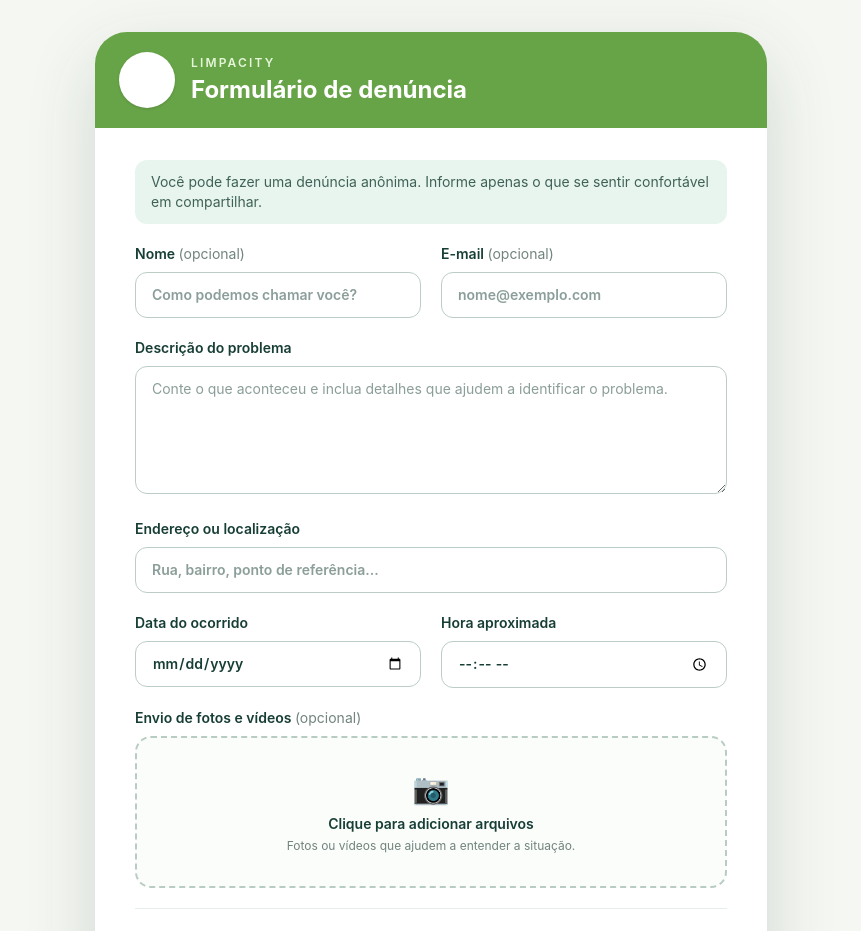
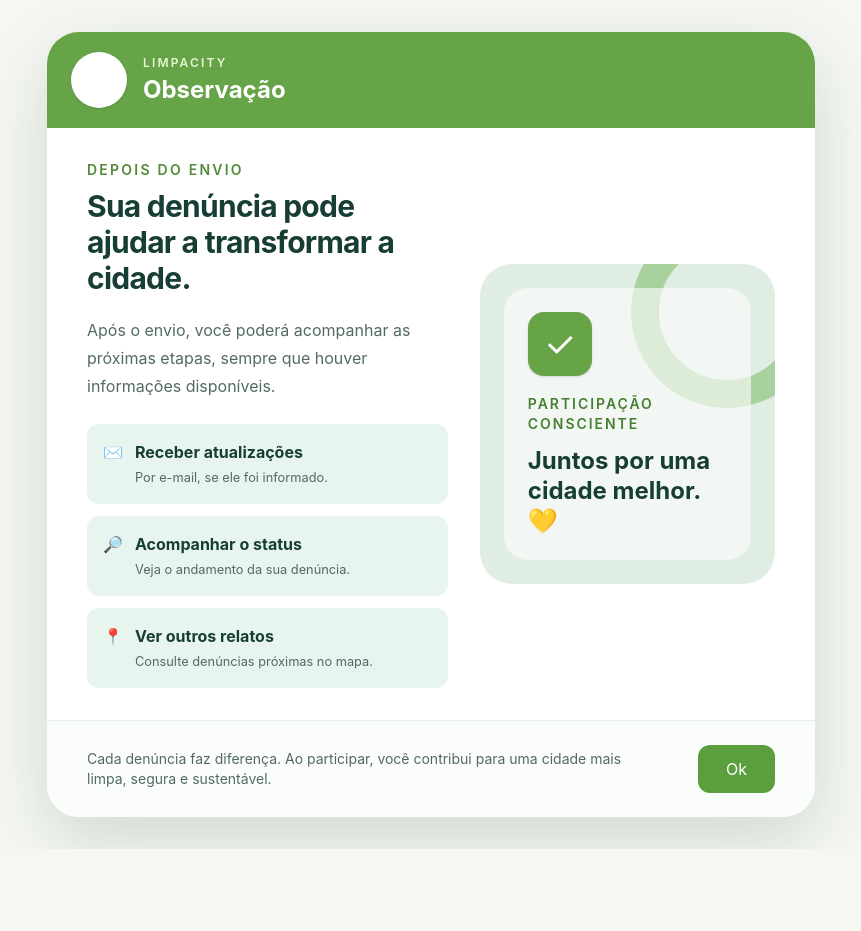
Before and after one commit to marcelinnx03-lgtm/LimpaCity, a React (Vite) app in the folder front/: page / in a window 1280 px wide. Shown: the top 931 px of the page, without its empty margins (209-1070 px from the left). After the commit the page ends 849 px from the top, so only its background shows below. Built offline with nearby package versions, Linux system fonts and the light colour scheme.

Commit message:
feat(front): add report follow-up screen

```diff
--- a/front/src/App.tsx
+++ b/front/src/App.tsx
@@ -1,64 +1,43 @@
-import { useState } from 'react'
-
 function App() {
-  const [files, setFiles] = useState<File[]>([])
-
   return (
     <main className="grid min-h-screen place-items-center bg-[#f5f7f2] p-4 text-[#173e35] sm:p-8">
-      <section className="w-full max-w-2xl overflow-hidden rounded-[2rem] bg-white shadow-[0_24px_70px_rgba(22,63,54,0.16)]">
+      <section className="w-full max-w-3xl overflow-hidden rounded-[2rem] bg-white shadow-[0_24px_70px_rgba(22,63,54,0.16)]">
         <header className="flex items-center gap-4 bg-[#67a347] px-6 py-5 text-white">
           <div className="grid h-14 w-14 shrink-0 place-items-center rounded-full bg-white text-3xl shadow-sm" aria-label="Símbolo de reciclagem">♻</div>
           <div>
             <p className="text-xs font-semibold uppercase tracking-[0.18em] text-[#e5f6d8]">LimpaCity</p>
-            <h1 className="mt-1 text-2xl font-bold leading-tight">Formulário de denúncia</h1>
+            <h1 className="mt-1 text-2xl font-bold leading-tight">Observação</h1>
           </div>
         </header>
 
-        <form className="space-y-5 px-6 py-8 sm:px-10" onSubmit={(event) => event.preventDefault()}>
-          <p className="rounded-xl bg-[#e8f5ef] px-4 py-3 text-sm leading-5 text-[#3f6256]">Você pode fazer uma denúncia anônima. Informe apenas o que se sentir confortável em compartilhar.</p>
+        <div className="grid gap-8 px-6 py-8 sm:px-10 lg:grid-cols-[1.1fr_0.9fr] lg:items-center">
+          <article>
+            <p className="text-sm font-semibold uppercase tracking-[0.16em] text-[#528b38]">Depois do envio</p>
+            <h2 className="mt-2 text-3xl font-bold tracking-tight">Sua denúncia pode ajudar a transformar a cidade.</h2>
+            <p className="mt-5 leading-7 text-[#526a61]">Após o envio, você poderá acompanhar as próximas etapas, sempre que houver informações disponíveis.</p>
+            <ul className="mt-6 grid gap-3">
+              <li className="flex gap-3 rounded-xl bg-[#e8f5ef] p-4"><span aria-hidden="true">✉️</span><span><strong>Receber atualizações</strong><br /><small className="text-[#526a61]">Por e-mail, se ele foi informado.</small></span></li>
+              <li className="flex gap-3 rounded-xl bg-[#e8f5ef] p-4"><span aria-hidden="true">🔎</span><span><strong>Acompanhar o status</strong><br /><small className="text-[#526a61]">Veja o andamento da sua denúncia.</small></span></li>
+              <li className="flex gap-3 rounded-xl bg-[#e8f5ef] p-4"><span aria-hidden="true">📍</span><span><strong>Ver outros relatos</strong><br /><small className="text-[#526a61]">Consulte denúncias próximas no mapa.</small></span></li>
+            </ul>
+          </article>
 
-          <div className="grid gap-5 sm:grid-cols-2">
-            <label className="block text-sm font-semibold" htmlFor="name">Nome <span className="font-normal text-[#71847d]">(opcional)</span>
-              <input id="name" className="mt-2 w-full rounded-xl border border-[#bbcdc5] px-4 py-3 font-normal outline-none transition focus:border-[#5b9e3e] focus:ring-2 focus:ring-[#b9e1a6]" placeholder="Como podemos chamar você?" type="text" />
-            </label>
-            <label className="block text-sm font-semibold" htmlFor="email">E-mail <span className="font-normal text-[#71847d]">(opcional)</span>
-              <input id="email" className="mt-2 w-full rounded-xl border border-[#bbcdc5] px-4 py-3 font-normal outline-none transition focus:border-[#5b9e3e] focus:ring-2 focus:ring-[#b9e1a6]" placeholder="nome@exemplo.com" type="email" />
-            </label>
-          </div>
+          <aside className="relative min-h-80 overflow-hidden rounded-[2rem] bg-[#e0ede2] p-6">
+            <div className="absolute -right-12 -top-12 h-48 w-48 rounded-full border-[28px] border-[#75b65a]/50" />
+            <div className="relative flex min-h-68 flex-col justify-between rounded-3xl bg-white/60 p-6">
+              <div className="grid h-16 w-16 place-items-center rounded-2xl bg-[#67a347] text-4xl text-white shadow-sm" aria-hidden="true">✓</div>
+              <div>
+                <p className="text-sm font-semibold uppercase tracking-[0.14em] text-[#477f32]">Participação consciente</p>
+                <p className="mt-3 text-2xl font-bold leading-tight">Juntos por uma cidade melhor. 💛</p>
+              </div>
+            </div>
+          </aside>
+        </div>
 
-          <label className="block text-sm font-semibold" htmlFor="description">Descrição do problema
-            <textarea id="description" className="mt-2 min-h-32 w-full resize-y rounded-xl border border-[#bbcdc5] px-4 py-3 font-normal outline-none transition focus:border-[#5b9e3e] focus:ring-2 focus:ring-[#b9e1a6]" placeholder="Conte o que aconteceu e inclua detalhes que ajudem a identificar o problema." />
-          </label>
-
-          <label className="block text-sm font-semibold" htmlFor="address">Endereço ou localização
-            <input id="address" className="mt-2 w-full rounded-xl border border-[#bbcdc5] px-4 py-3 font-normal outline-none transition focus:border-[#5b9e3e] focus:ring-2 focus:ring-[#b9e1a6]" placeholder="Rua, bairro, ponto de referência..." type="text" />
-          </label>
-
-          <div className="grid gap-5 sm:grid-cols-2">
-            <label className="block text-sm font-semibold" htmlFor="date">Data do ocorrido
-              <input id="date" className="mt-2 w-full rounded-xl border border-[#bbcdc5] px-4 py-3 font-normal outline-none transition focus:border-[#5b9e3e] focus:ring-2 focus:ring-[#b9e1a6]" type="date" />
-            </label>
-            <label className="block text-sm font-semibold" htmlFor="time">Hora aproximada
-              <input id="time" className="mt-2 w-full rounded-xl border border-[#bbcdc5] px-4 py-3 font-normal outline-none transition focus:border-[#5b9e3e] focus:ring-2 focus:ring-[#b9e1a6]" type="time" />
-            </label>
-          </div>
-
-          <div>
-            <p className="text-sm font-semibold">Envio de fotos e vídeos <span className="font-normal text-[#71847d]">(opcional)</span></p>
-            <label className="mt-2 flex cursor-pointer flex-col items-center justify-center rounded-2xl border-2 border-dashed border-[#b8ccc3] bg-[#fbfdfb] px-5 py-8 text-center transition hover:border-[#5b9e3e] hover:bg-[#f3faef]" htmlFor="attachments">
-              <span className="text-3xl" aria-hidden="true">📷</span>
-              <span className="mt-2 text-sm font-semibold">Clique para adicionar arquivos</span>
-              <span className="mt-1 text-xs text-[#71847d]">Fotos ou vídeos que ajudem a entender a situação.</span>
-              <input accept="image/*,video/*" className="sr-only" id="attachments" multiple onChange={(event) => setFiles(Array.from(event.target.files ?? []))} type="file" />
-            </label>
-            {files.length > 0 && <p className="mt-2 text-sm text-[#477f32]">{files.length} arquivo(s) selecionado(s): {files.map((file) => file.name).join(', ')}</p>}
-          </div>
-
-          <div className="flex flex-col-reverse gap-3 border-t border-[#e5eee9] pt-6 sm:flex-row sm:justify-end">
-            <button className="rounded-xl border border-[#b8ccc3] px-6 py-3 font-semibold transition hover:bg-[#f4f8f6]" type="button">← Voltar</button>
-            <button className="rounded-xl bg-[#5b9e3e] px-7 py-3 font-semibold text-white transition hover:bg-[#4c8634]" type="submit">Enviar denúncia</button>
-          </div>
-        </form>
+        <footer className="flex flex-col gap-4 border-t border-[#e5eee9] bg-[#fbfdfb] px-6 py-6 sm:flex-row sm:items-center sm:justify-between sm:px-10">
+          <p className="max-w-xl text-sm leading-5 text-[#526a61]">Cada denúncia faz diferença. Ao participar, você contribui para uma cidade mais limpa, segura e sustentável.</p>
+          <button className="rounded-xl bg-[#5b9e3e] px-7 py-3 font-semibold text-white transition hover:bg-[#4c8634]">Ok</button>
+        </footer>
 
       </section>
     </main>
```
